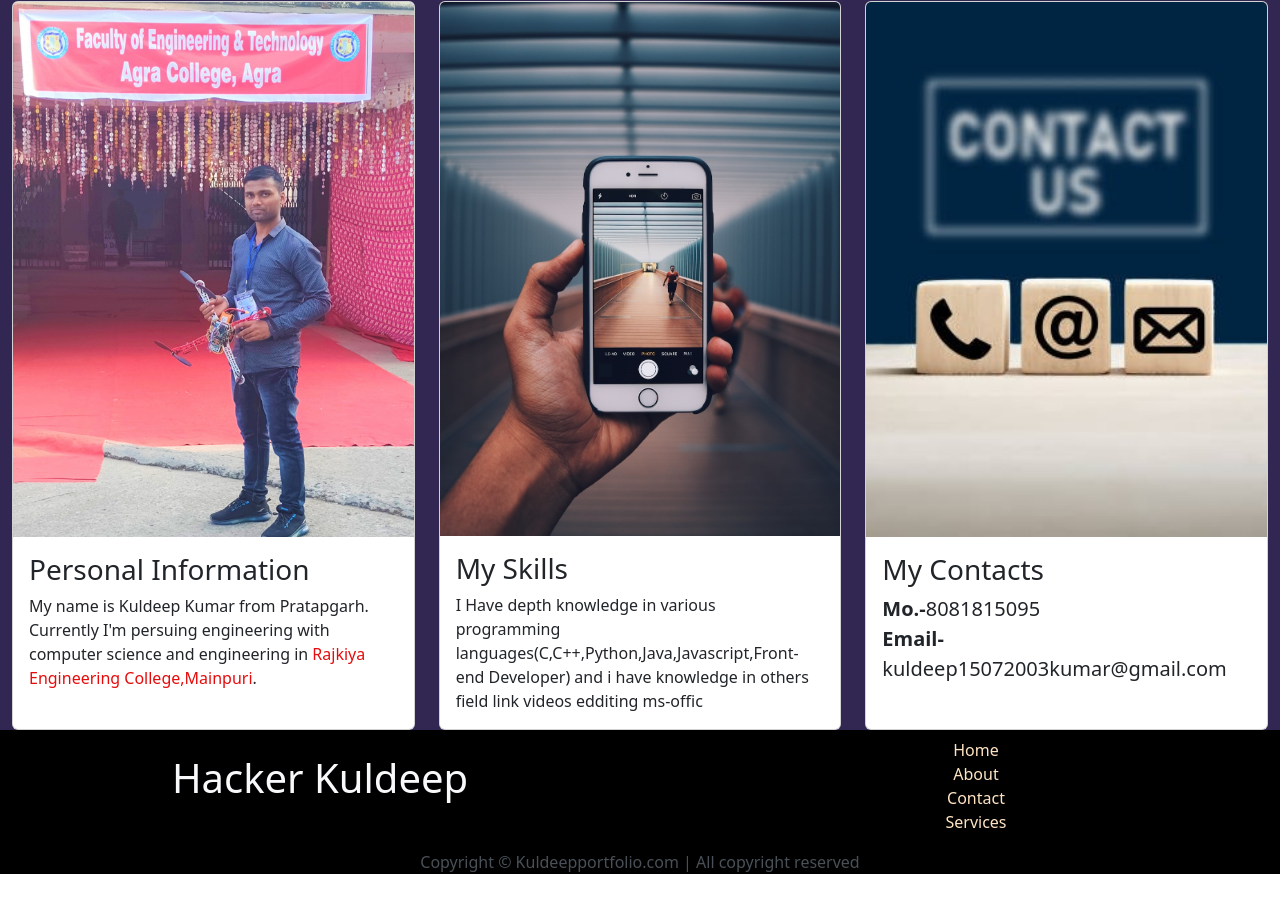
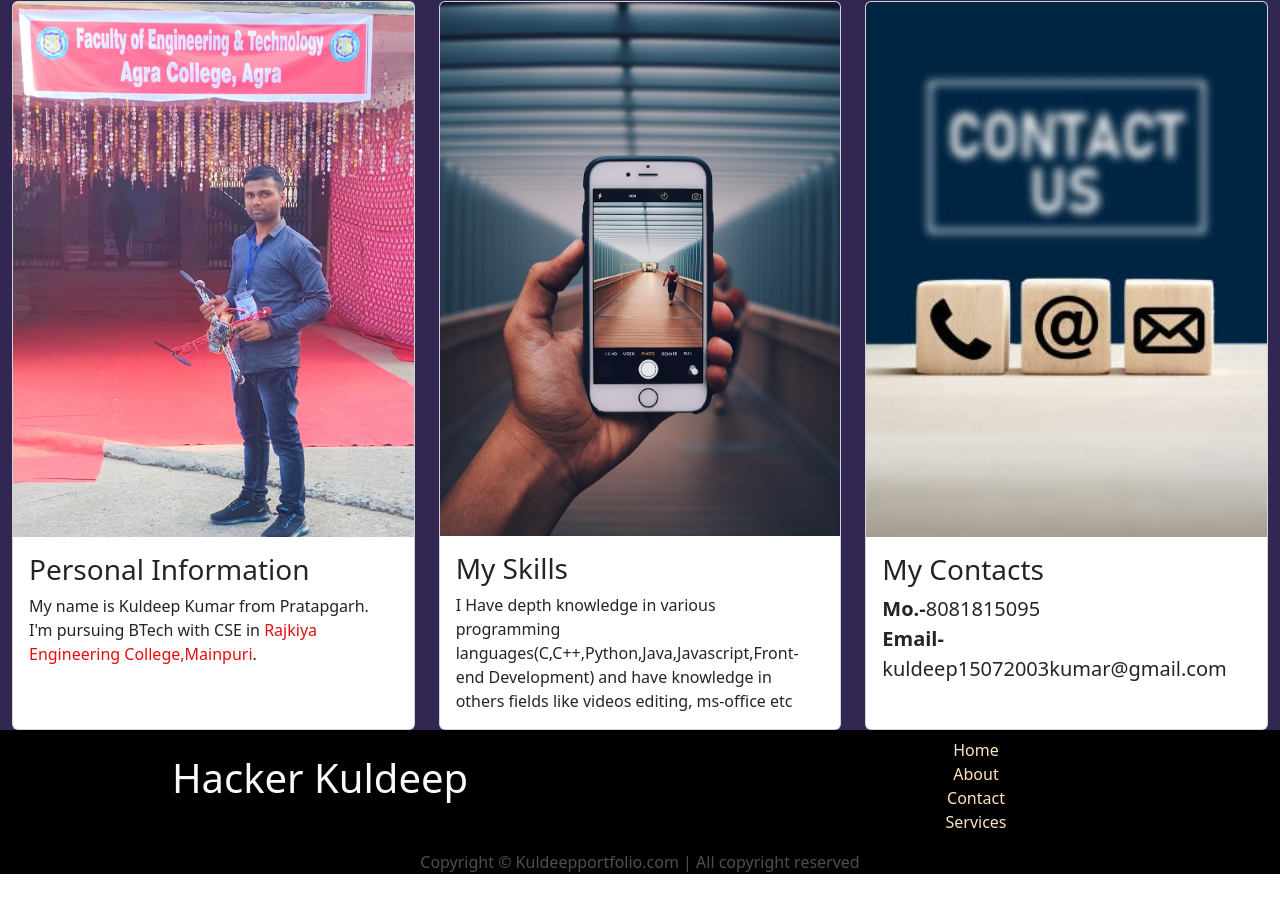
Before and after one commit to Kuldeep8081/My_personal_portfolio.github.io, a plain HTML site: page index.html in a window 1280 px wide. Shown: the part 740-1652 px from the top of the page. Drawn offline with nearby package versions, Linux system fonts and the light colour scheme; a web font is replaced by a local one.

Commit message:
Update index.html

```diff
--- a/index.html
+++ b/index.html
@@ -147,8 +147,7 @@
               <div class="card-body">
                 <h3 class="card-title">Personal Information</h3>
                 <p class="card-text">
-                  My name is Kuldeep Kumar from Pratapgarh. <br />Currently I'm
-                  persuing engineering with computer science and engineering in
+                  My name is Kuldeep Kumar from Pratapgarh. <br />I'm pursuing BTech with CSE in
                   <span>Rajkiya Engineering College,Mainpuri</span>.
                 </p>
               </div>
@@ -161,9 +160,9 @@
                 <h3 class="card-title">My Skills</h3>
                 <p class="card-text">
                   I Have depth knowledge in various programming
-                  languages(C,C++,Python,Java,Javascript,Front-end Developer)
-                  and i have knowledge in others field link videos edditing
-                  ms-offic
+                  languages(C,C++,Python,Java,Javascript,Front-end Development)
+                  and have knowledge in others fields like videos editing,
+                  ms-office etc
                 </p>
               </div>
             </div>
```
